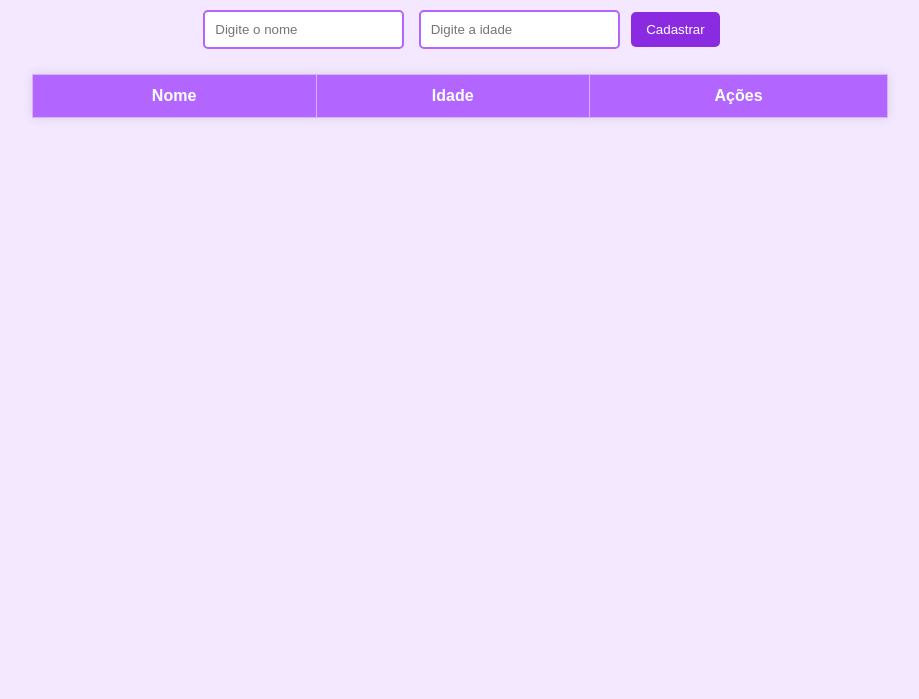
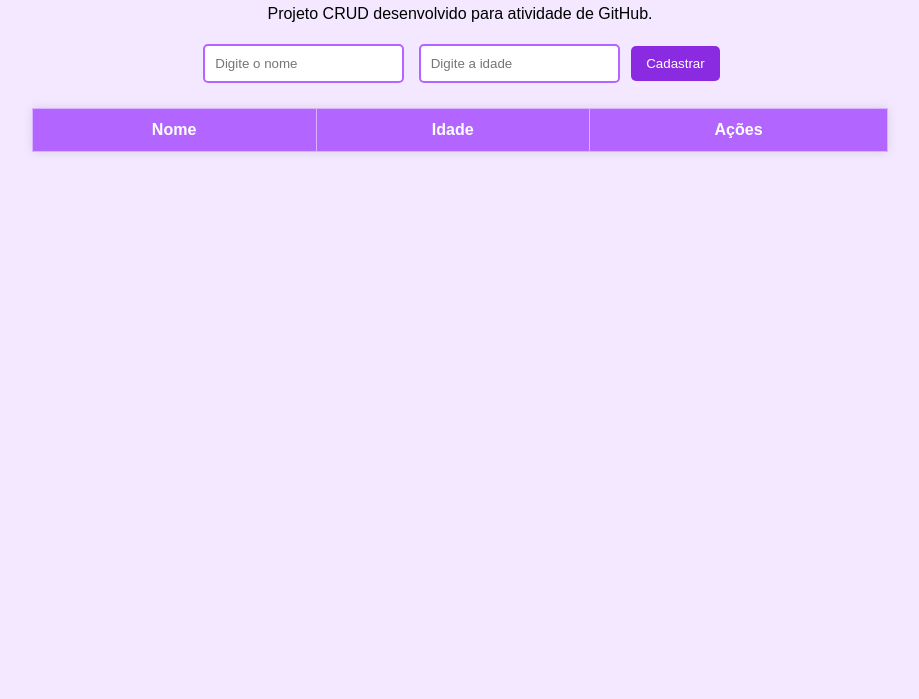
Before and after one commit to sophyar-wq/crud-js, a plain HTML site: page index.html in a window 1280 px wide. Shown: the part 101-800 px from the top of the page, without its empty margins (180-1099 px from the left). Drawn offline with Linux system fonts and the light colour scheme.

Commit message:
feat: melhorar interface inicial

```diff
--- a/index.html
+++ b/index.html
@@ -8,6 +8,7 @@
 <body>
 
     <h1>Cadastro de Pessoas</h1>
+    <p>Projeto CRUD desenvolvido para atividade de GitHub.</p>
 
     <input type="text" id="nome" placeholder="Digite o nome">
     <input type="number" id="idade" placeholder="Digite a idade">
```
